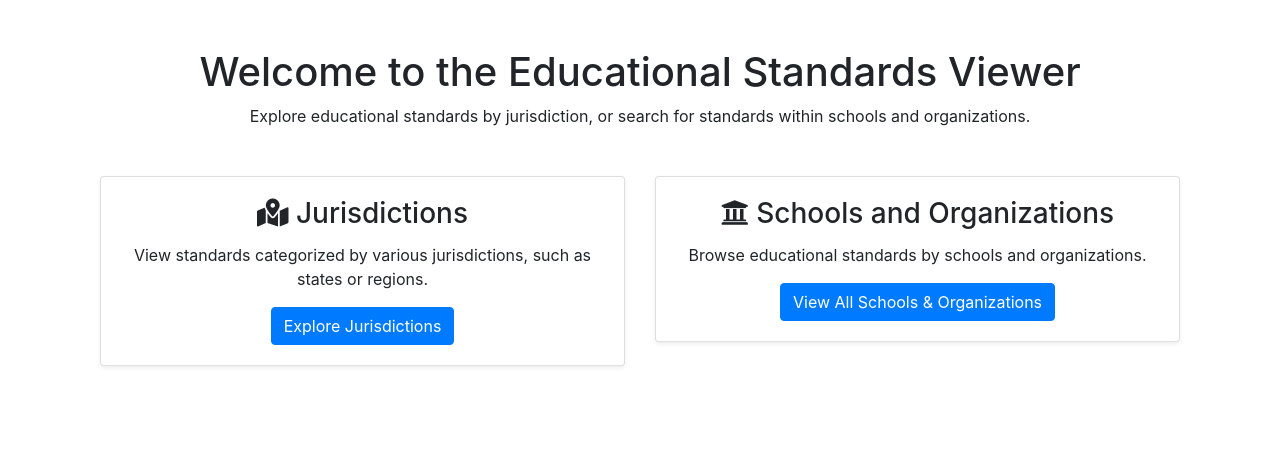
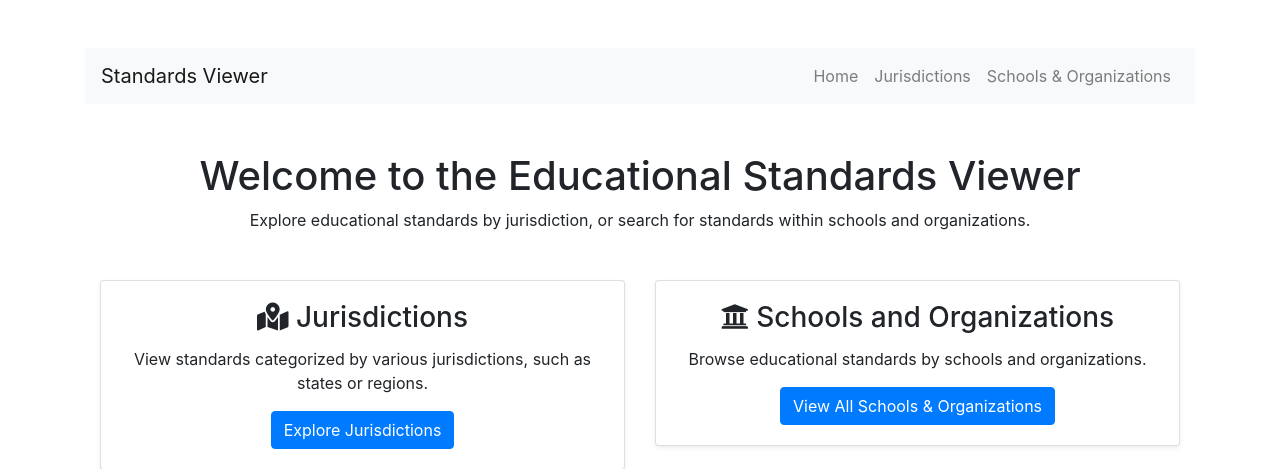
Before and after one commit to djdev3k-star/common-standards-python, a Flask app: page / in a window 1280 px wide. Shown: the top 469 px of the page. Run offline with Flask 3, Linux system fonts and the light colour scheme; some libraries are stand-ins or nearby versions.

Commit message:
add basic navigation for testing

```diff
--- a/templates/base.html
+++ b/templates/base.html
@@ -8,7 +8,31 @@
 </head>
 
 <body>
+
     <div class="container mt-5">
+        <nav class="navbar navbar-expand-lg navbar-light bg-light">
+            <a class="navbar-brand" href="{{ url_for('index') }}">Standards Viewer</a>
+            <button class="navbar-toggler" type="button" data-toggle="collapse" data-target="#navbarNav"
+                aria-controls="navbarNav" aria-expanded="false" aria-label="Toggle navigation">
+                <span class="navbar-toggler-icon"></span>
+            </button>
+            <div class="collapse navbar-collapse" id="navbarNav">
+                <ul class="navbar-nav ml-auto">
+                    <li class="nav-item">
+                        <a class="nav-link" href="{{ url_for('index') }}">Home</a>
+                    </li>
+                    <li class="nav-item">
+                        <a class="nav-link" href="{{ url_for('jurisdictions.jurisdictions_home') }}">Jurisdictions</a>
+                    </li>
+                    <li class="nav-item">
+                        <a class="nav-link" href="{{ url_for('organizations.schools_and_organizations') }}">Schools &
+                            Organizations</a>
+                    </li>
+                </ul>
+            </div>
+        </nav>
+
+
         <!--    <h1>Educational Standards Viewer</h1>
         <a href="/" class="btn btn-primary">Home</a>
         <a href="/jurisdictions" class="btn btn-secondary">Search Jurisdictions</a>
```
